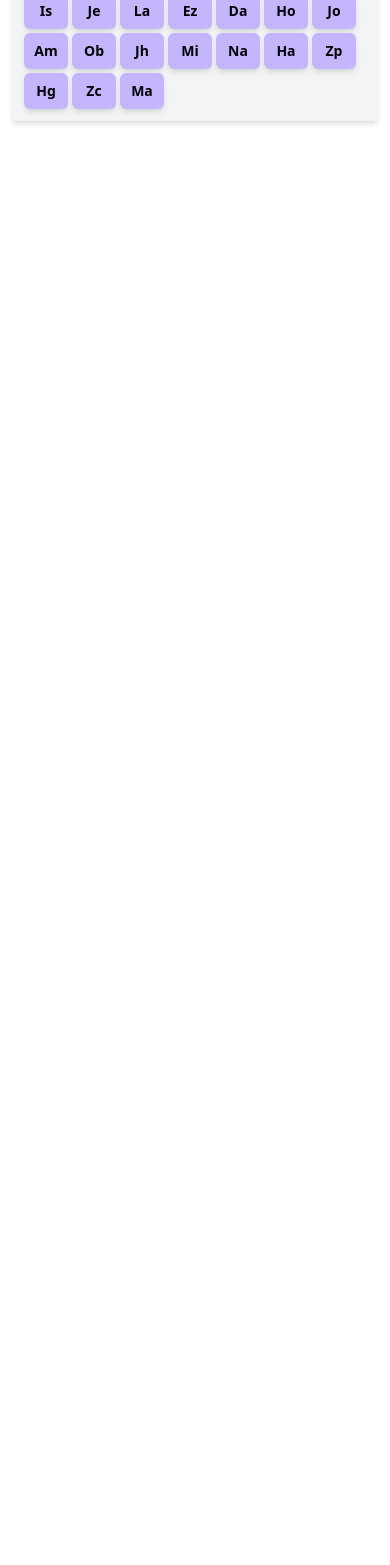
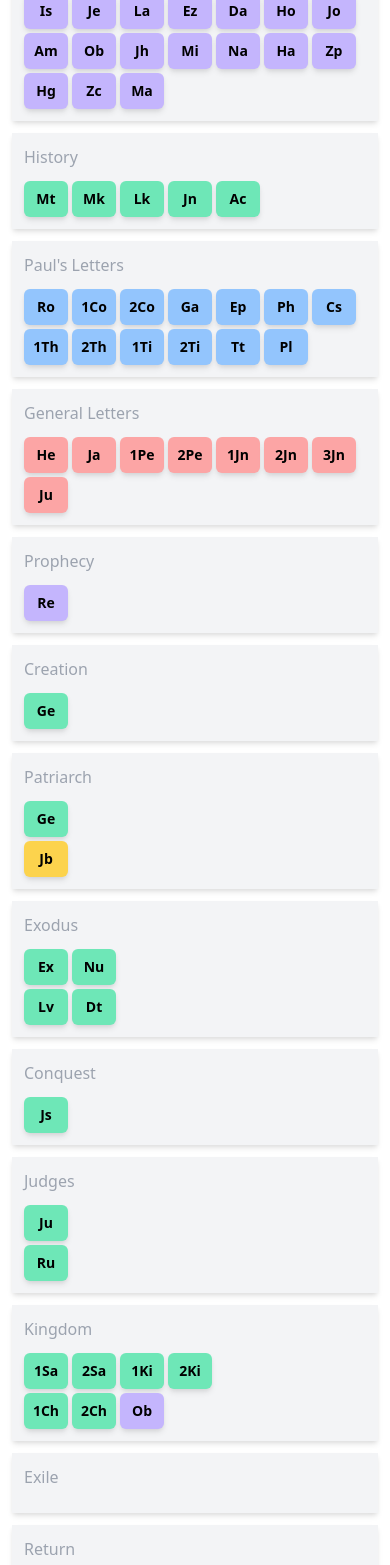
Before and after one commit to robkreisel/the-bible, a React (Create React App) app: page / in a window 390 px wide. Shown: the part 363-1928 px from the top of the page. Before the commit the page ends 844 px from the top, so only its background shows below. Built offline with nearby package versions, Linux system fonts and the light colour scheme.

Commit message:
Refactor for simplification

```diff
--- a/src/App.js
+++ b/src/App.js
@@ -10,10 +10,10 @@ function App() {
       <div className="block">
         <OTDetails />
       </div>
-      <div className="hidden">
+      <div className="block">
         <NTDetails />
       </div>
-      <div className="hidden">
+      <div className="block">
         <OTChronological />
       </div>
     </div>
--- a/src/components/Book.jsx
+++ b/src/components/Book.jsx
@@ -1,5 +1,4 @@
 import React from "react";
-import BookDetails from "./BookDetails";
 
 
 export default function Book({ book }) {
@@ -32,7 +31,10 @@ export default function Book({ book }) {
 
   return (
     <div className={`p-2 md:p-3 bg-${colors.base}-300 hover:bg-${colors.base}-400 rounded-md shadow-md w-11 md:w-36`}>
-      <BookDetails book={book} key={book.symbol} />
+      <div className="text-gray-500 text-center hidden md:block">{book.name}</div>
+      <div className="text-sm md:text-5xl font-bold text-black text-center md:mb-2">{book.symbol}</div>
+      <div className="text-xs font-medium text-gray-500 text-center hidden lg:block">{book.author}</div>
+      <div className="text-xs font-medium text-gray-500 text-center hidden lg:block">{book.year}</div>
     </div>
   );
 }
--- a/src/components/BookDetails.jsx
+++ /dev/null
@@ -1,12 +0,0 @@
-import React from "react";
-
-export default function BookDetails({book}) {
-    return (
-        <div>
-            <div className="text-gray-500 text-center hidden md:block">{book.name}</div>
-            <div className="text-sm md:text-5xl font-bold text-black text-center md:mb-2">{book.symbol}</div>
-            <div className="text-xs font-medium text-gray-500 text-center hidden lg:block">{book.author}</div>
-            <div className="text-xs font-medium text-gray-500 text-center hidden lg:block">{book.year}</div>
-        </div>
-    );
-}
```
